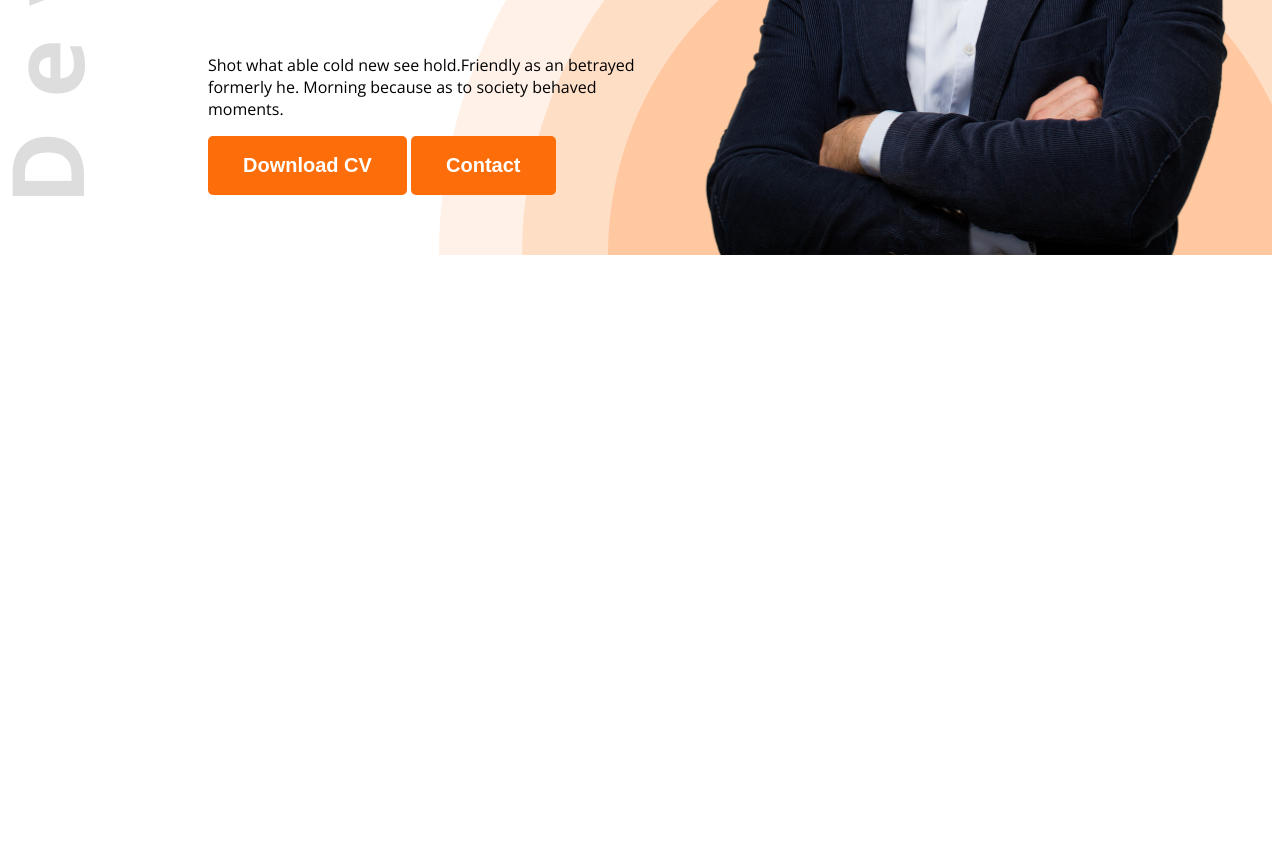
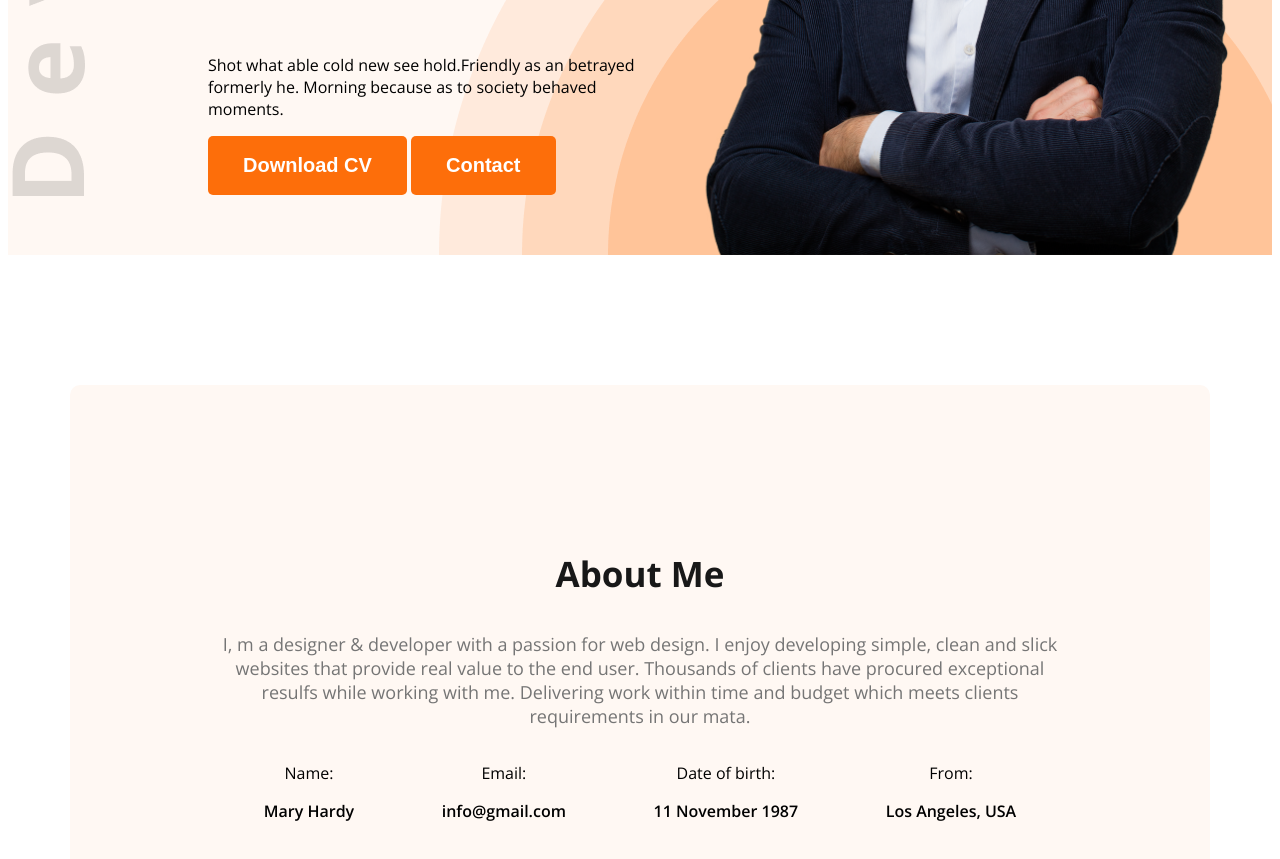
Before and after one commit to mamun517/web-dev-portfolio, a plain HTML site: page index.html in a window 1280 px wide. Shown: the part 575-1434 px from the top of the page. Before the commit the page ends 838 px from the top, so only its background shows below. Drawn offline with nearby package versions, Linux system fonts and the light colour scheme.

Commit message:
added the about me section

```diff
--- a/index.html
+++ b/index.html
@@ -10,7 +10,7 @@
     <link rel="stylesheet" href="styles/portfolio.css">
 </head>
 <body class="open-sans-normal">
-   <header class="header">
+   <header class="header secondary-bg">
     <nav>
         <h3 class="nav-title">Ma<span class="text-primary">r</span>y</h3>
         <ul>
@@ -31,7 +31,28 @@
     </div>
    </header>
    <main>
-
+    <section class="about secondary-bg">
+    <h3 class="section-title">About Me</h3>
+    <p class="section-description">I, m a designer & developer with a passion for web design. I enjoy developing simple, clean and slick websites that provide real value to the end user. Thousands of clients have procured exceptional resulfs while working with me. Delivering work within time and budget which meets clients requirements in our mata.</p>
+    <div class="about-items">
+        <div class="about-item">
+            <p class="item-title">Name:</p>
+            <p class="item-description">Mary Hardy </p>
+        </div>
+        <div class="about-item">
+            <p class="item-title">Email:</p>
+            <p class="item-description">info@gmail.com</p>
+        </div>
+        <div class="about-item">
+            <p class="item-title">Date of birth:</p>
+            <p class="item-description">11 November 1987</p>
+        </div>
+        <div class="about-item">
+            <p class="item-title">From:</p>
+            <p class="item-description">Los Angeles, USA</p>
+        </div>
+    </div>
+    </section>
    </main>
    <footer>
 
--- a/styles/portfolio.css
+++ b/styles/portfolio.css
@@ -9,6 +9,9 @@
 }
 
 /* shared style */
+.secondary-bg {
+    background-color: #FFF8F3;
+}
 .text-primary {
     color: #FD6E0A;
 }
@@ -23,6 +26,16 @@
     padding: 18px 35px;
     border-radius: 5px;
     border: none;
+}
+
+.section-title {
+    font-size: 35px;
+    font-weight: bold;
+    color: #181818;
+}
+.section-description {
+    font-size: 18px;
+    color:#757575;
 }
 
 /* header */
@@ -76,3 +89,24 @@ nav li a {
 .banner-profile {
     width: 580px;
 }
+
+/* main styles */
+   main {
+    max-width: 1140px;
+    margin: 0 auto;
+   }
+
+/* about styles */
+.about {
+    border-radius: 10px;
+    padding: 130px 150px;
+    text-align: center;
+    margin-top: 130px;
+}
+.about-items {
+    display: flex;
+    justify-content: space-around;
+}
+.item-description {
+    font-weight: 600;
+}
```
